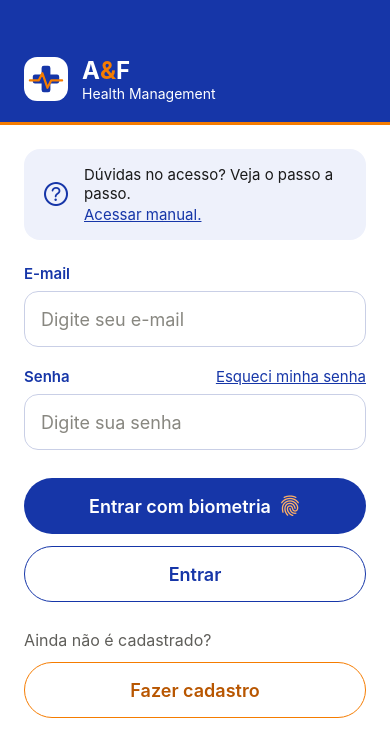
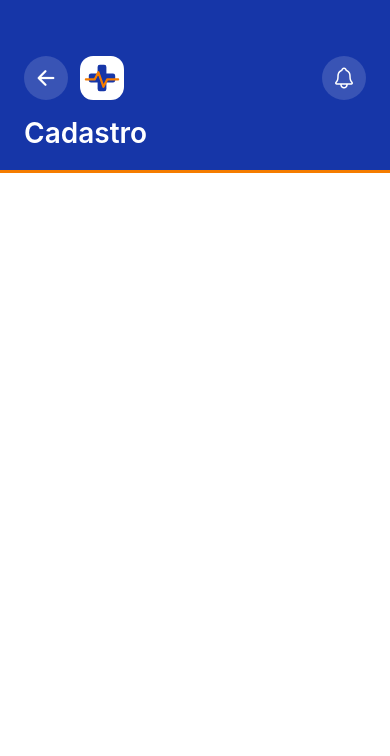
Before and after one commit to oandredev/projeto-gerenciamento-de-saude, a React Native app in the folder frontend/: screen /SignUp in a window 390 px wide. Shown: the top 756 px of the page. Built offline with nearby package versions, Linux system fonts and the light colour scheme.

Commit message:
feat: navegação, tela de cadastro e componente Header

```diff
--- a/frontend/App.js
+++ b/frontend/App.js
@@ -1,11 +1,11 @@
 import { StatusBar } from 'expo-status-bar';
-import LoginScreen from './src/screens/LoginScreen';
+import AppNavigator from './src/navigation/AppNavigator';
 
 export default function App() {
   return (
     <>
-      <LoginScreen />
-      <StatusBar style="light" />
+      <AppNavigator />
+      <StatusBar style="auto" />
     </>
   );
 }
--- a/frontend/package.json
+++ b/frontend/package.json
@@ -4,10 +4,15 @@
   "main": "index.js",
   "dependencies": {
     "@expo/vector-icons": "^15.0.2",
+    "@react-navigation/bottom-tabs": "^7.21.0",
+    "@react-navigation/native": "^7.5.1",
+    "@react-navigation/native-stack": "^7.21.0",
     "expo": "^58.0.19",
     "expo-status-bar": "~58.0.4",
     "react": "19.3.0",
     "react-native": "0.88.0",
+    "react-native-safe-area-context": "~5.10.1",
+    "react-native-screens": "~4.30.0",
     "react-native-svg": "15.16.0"
   },
   "scripts": {
--- /dev/null
+++ b/frontend/src/components/Header.js
@@ -0,0 +1,86 @@
+import { Pressable, StyleSheet, Text, View } from 'react-native';
+import { Ionicons } from '@expo/vector-icons';
+import Logo from './Logo';
+import { colors } from '../styles/theme';
+
+export default function Header({ title, onBack, showProfileSwitch = true }) {
+  return (
+    <View>
+      <View style={styles.container}>
+        <View style={styles.topRow}>
+          <View style={styles.leftGroup}>
+            {onBack && (
+              <Pressable style={styles.circleButton} onPress={onBack}>
+                <Ionicons name="arrow-back" size={24} color={colors.white} />
+              </Pressable>
+            )}
+            <Logo size={44} />
+          </View>
+          <Pressable style={styles.circleButton}>
+            <Ionicons
+              name="notifications-outline"
+              size={24}
+              color={colors.white}
+            />
+          </Pressable>
+        </View>
+
+        <Text style={styles.title}>{title}</Text>
+
+        {showProfileSwitch && (
+          <Pressable style={styles.profileButton}>
+            <Ionicons
+              name="swap-horizontal"
+              size={20}
+              color={colors.orangeLight}
+            />
+            <Text style={styles.profileText}>Trocar perfil</Text>
+          </Pressable>
+        )}
+      </View>
+      <View style={styles.line} />
+    </View>
+  );
+}
+
+const styles = StyleSheet.create({
+  container: {
+    backgroundColor: colors.blue,
+    paddingTop: 56,
+    paddingHorizontal: 24,
+    paddingBottom: 20,
+  },
+  topRow: {
+    flexDirection: 'row',
+    alignItems: 'center',
+    justifyContent: 'space-between',
+  },
+  leftGroup: { flexDirection: 'row', alignItems: 'center', gap: 12 },
+  circleButton: {
+    width: 44,
+    height: 44,
+    borderRadius: 22,
+    backgroundColor: 'rgba(255,255,255,0.15)',
+    alignItems: 'center',
+    justifyContent: 'center',
+  },
+  title: {
+    color: colors.white,
+    fontSize: 28,
+    fontWeight: '600',
+    marginTop: 16,
+  },
+  profileButton: {
+    flexDirection: 'row',
+    alignItems: 'center',
+    alignSelf: 'flex-start',
+    gap: 8,
+    marginTop: 14,
+    paddingVertical: 10,
+    paddingHorizontal: 16,
+    borderRadius: 22,
+    backgroundColor: 'rgba(255,255,255,0.15)',
+  },
+  profileText: { color: colors.white, fontSize: 17 },
+  line: { height: 3, backgroundColor: colors.orange },
+});
--- a/frontend/src/navigation/AppNavigator.js
+++ b/frontend/src/navigation/AppNavigator.js
@@ -0,0 +1,109 @@
+import { NavigationContainer } from '@react-navigation/native';
+import { createNativeStackNavigator } from '@react-navigation/native-stack';
+import { createBottomTabNavigator } from '@react-navigation/bottom-tabs';
+import { MaterialCommunityIcons } from '@expo/vector-icons';
+import { StyleSheet, Text, View } from 'react-native';
+import LoginScreen from '../screens/LoginScreen';
+import SignUpScreen from '../screens/SignUpScreen';
+import HomeScreen from '../screens/HomeScreen';
+import { colors } from '../styles/theme';
+
+const Stack = createNativeStackNavigator();
+const Tab = createBottomTabNavigator();
+
+function PlaceholderScreen({ title }) {
+  return (
+    <View style={styles.placeholder}>
+      <Text style={styles.placeholderText}>{title}</Text>
+    </View>
+  );
+}
+
+function MedicationsScreen() {
+  return <PlaceholderScreen title="Remédios" />;
+}
+
+function AppointmentsScreen() {
+  return <PlaceholderScreen title="Consultas" />;
+}
+
+function MoreScreen() {
+  return <PlaceholderScreen title="Mais" />;
+}
+
+function MainTabs() {
+  return (
+    <Tab.Navigator
+      screenOptions={{
+        headerShown: false,
+        tabBarActiveTintColor: colors.blue,
+        tabBarInactiveTintColor: colors.gray,
+        tabBarLabelStyle: { fontSize: 14 },
+        tabBarStyle: { height: 76, paddingTop: 8, paddingBottom: 10 },
+      }}
+    >
+      <Tab.Screen
+        name="Home"
+        component={HomeScreen}
+        options={{
+          tabBarLabel: 'Hoje',
+          tabBarIcon: ({ color }) => (
+            <MaterialCommunityIcons name="home-outline" size={28} color={color} />
+          ),
+        }}
+      />
+      <Tab.Screen
+        name="Medications"
+        component={MedicationsScreen}
+        options={{
+          tabBarLabel: 'Remédios',
+          tabBarIcon: ({ color }) => (
+            <MaterialCommunityIcons name="pill" size={28} color={color} />
+          ),
+        }}
+      />
+      <Tab.Screen
+        name="Appointments"
+        component={AppointmentsScreen}
+        options={{
+          tabBarLabel: 'Consultas',
+          tabBarIcon: ({ color }) => (
+            <MaterialCommunityIcons name="stethoscope" size={28} color={color} />
+          ),
+        }}
+      />
+      <Tab.Screen
+        name="More"
+        component={MoreScreen}
+        options={{
+          tabBarLabel: 'Mais',
+          tabBarIcon: ({ color }) => (
+            <MaterialCommunityIcons name="menu" size={28} color={color} />
+          ),
+        }}
+      />
+    </Tab.Navigator>
+  );
+}
+
+export default function AppNavigator() {
+  return (
+    <NavigationContainer>
+      <Stack.Navigator screenOptions={{ headerShown: false }}>
+        <Stack.Screen name="Login" component={LoginScreen} />
+        <Stack.Screen name="SignUp" component={SignUpScreen} />
+        <Stack.Screen name="MainTabs" component={MainTabs} />
+      </Stack.Navigator>
+    </NavigationContainer>
+  );
+}
+
+const styles = StyleSheet.create({
+  placeholder: {
+    flex: 1,
+    alignItems: 'center',
+    justifyContent: 'center',
+    backgroundColor: colors.white,
+  },
+  placeholderText: { color: colors.blue, fontSize: 28, fontWeight: 'bold' },
+});
--- a/frontend/src/screens/HomeScreen.js
+++ b/frontend/src/screens/HomeScreen.js
@@ -0,0 +1,20 @@
+import { StyleSheet, Text, View } from 'react-native';
+import { colors } from '../styles/theme';
+
+export default function HomeScreen() {
+  return (
+    <View style={styles.container}>
+      <Text style={styles.title}>Hoje</Text>
+    </View>
+  );
+}
+
+const styles = StyleSheet.create({
+  container: {
+    flex: 1,
+    alignItems: 'center',
+    justifyContent: 'center',
+    backgroundColor: colors.white,
+  },
+  title: { color: colors.blue, fontSize: 28, fontWeight: 'bold' },
+});
--- a/frontend/src/screens/LoginScreen.js
+++ b/frontend/src/screens/LoginScreen.js
@@ -13,12 +13,12 @@ import { Ionicons } from '@expo/vector-icons';
 import Logo from '../components/Logo';
 import { colors } from '../styles/theme';
 
-export default function LoginScreen() {
+export default function LoginScreen({ navigation }) {
     const [login, setLogin] = useState('');
     const [password, setPassword] = useState('');
 
     function handleLogin() {
-        console.log('Entrar:', login);
+        navigation.replace('MainTabs');
     }
 
     return (
@@ -85,7 +85,10 @@ export default function LoginScreen() {
                 </Pressable>
 
                 <Text style={styles.register}>Ainda não é cadastrado?</Text>
-                <Pressable style={styles.outlineOrange}>
+                <Pressable
+                    style={styles.outlineOrange}
+                    onPress={() => navigation.navigate('SignUp')}
+                >
                     <Text style={styles.outlineOrangeText}>Fazer cadastro</Text>
                 </Pressable>
             </ScrollView>
--- /dev/null
+++ b/frontend/src/screens/SignUpScreen.js
@@ -0,0 +1,19 @@
+import { StyleSheet, View } from 'react-native';
+import Header from '../components/Header';
+import { colors } from '../styles/theme';
+
+export default function SignUpScreen({ navigation }) {
+  return (
+    <View style={styles.container}>
+      <Header
+        title="Cadastro"
+        showProfileSwitch={false}
+        onBack={() => navigation.goBack()}
+      />
+    </View>
+  );
+}
+
+const styles = StyleSheet.create({
+  container: { flex: 1, backgroundColor: colors.white },
+});
```
Also changed, not shown: frontend/src/screens/CadastroScreen.js (deleted), 1 other file (tests, documents, lock files or other folders).
